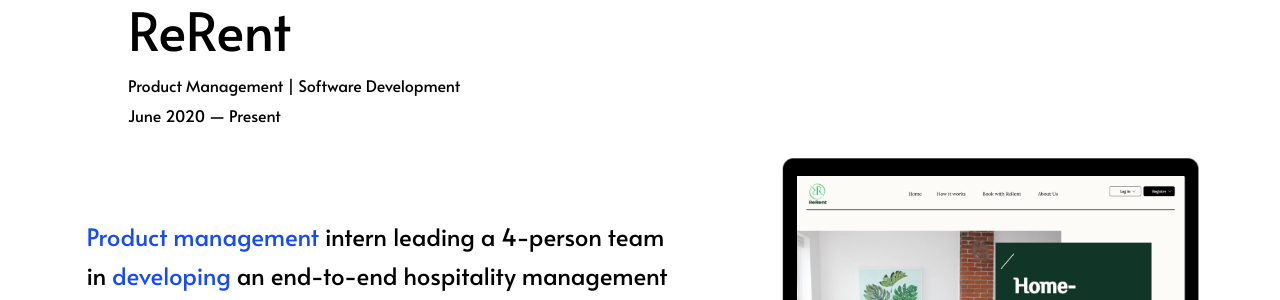
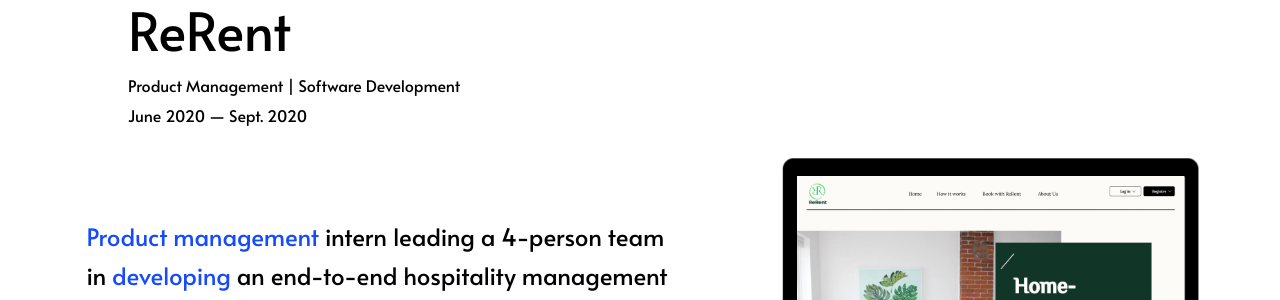
Before and after one commit to ashleyyqin/ashleyyqin.github.io, a Jekyll site: the page built from index.html, in a window 1280 px wide and 900 px high, scrolled down 1051 px. Shown: the part 156-456 px from the top of the window. Built offline with Jekyll 4.4.1, drawn with Linux system fonts in a browser that asks for light colours.

Commit message:
reformatting

```diff
--- a/index.html
+++ b/index.html
@@ -37,7 +37,7 @@
     <p>
         Product Management | Software Development
         <br>
-        June 2020 — Present
+        June 2020 — Sept. 2020
     </p>
 </div>
 <div class="card container mx-auto px-2 mb-4 clearfix header-text">
@@ -221,14 +221,12 @@
                 <p style="font-size: 200%; margin-top: 2em; margin-bottom: 1em">
                     Published work:
                 </p>
-                <ul>
-                    <li style="margin-left: 3em;">
-                        <span style="line-height: 1.7; font-family: 'Open Sans', sans-serif; font-size: 90%">
+                <ul style="margin-left: 3em; line-height: 1.7; font-family: 'Open Sans', sans-serif; font-size: 90%">
+                    <li>
                             Mutations in the gene coding for the U2AF1 protein are known to be responsible for many cases of
                             acute myeloid leukemia (AML). However, very little is known about how these mutations lead to disease.
                             Our analysis found that these mutated proteins may cause AML by abnormally modifying other genes
                             involved in the essential processes of the cell cycle and DNA repair.
-                        </span>
                         <br>
                         <br>
                         <a href="https://ashpublications.org/blood/article/134/Supplement_1/1230/426742/U2AF1-Driver-Mutations-in-Hematopoietic-Disorders?searchresult=1"
--- a/pages/rerent.html
+++ b/pages/rerent.html
@@ -2,9 +2,9 @@
 layout: default
 ---
 <div class="card container mx-auto px-2 mb-4 clearfix header-text">
-    <img style="max-width: 25%; justify-content: center" src="/media/rerent_logo.png" alt="">
+    <img style="max-width: 20%; display: flex; justify-content: center" src="/media/rerent_logo.png" alt="">
     <div class="subheader mt-1 py-2"
-         style="display: flex;align-items: center; flex-flow: wrap; justify-content:center;">
+         style="display: flex; align-items: center; flex-flow: wrap; justify-content:center;">
         <div style="max-width: 70%">
             <article class="container mx-auto px-2 mt2 mb4">
                 <div class="prose mb-2 py-4">
```
